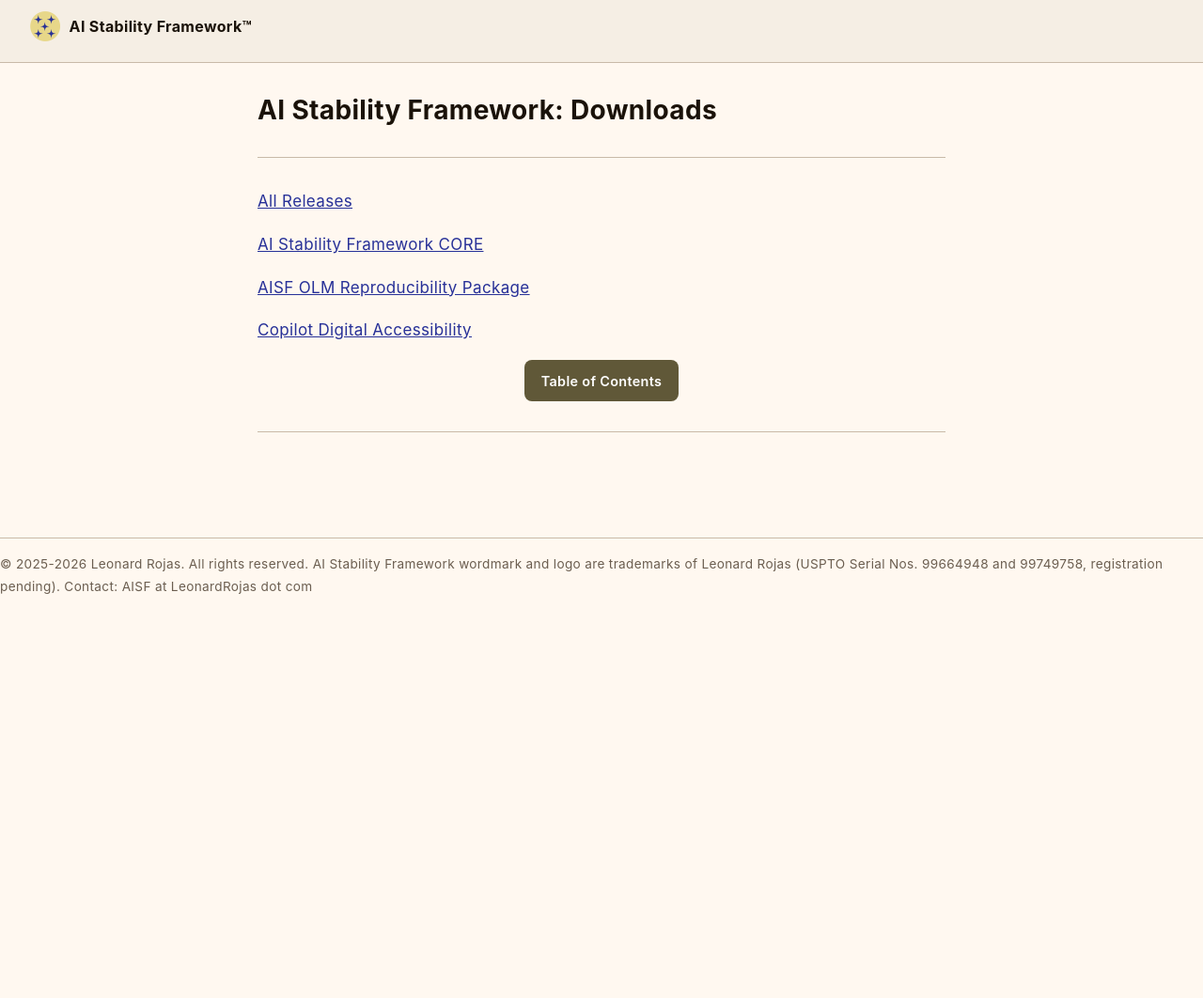
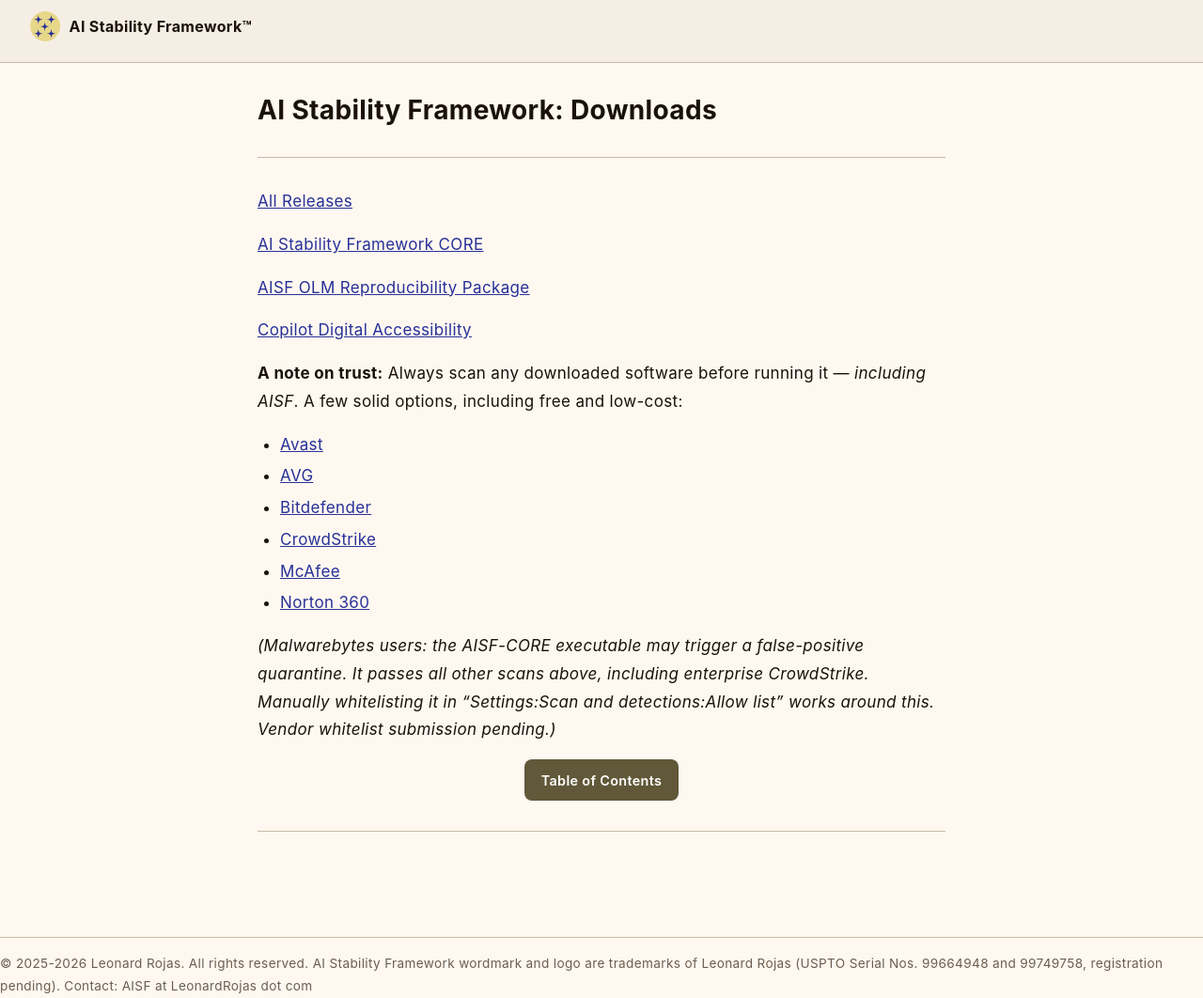
Before and after one commit to rojaslen/AISF-WEB, a Jekyll site: the page built from apx01-downloads.md, in a window 1280 px wide. Shown: the whole page at 94% size. Built offline with Jekyll 4.4.1, drawn with Linux system fonts in a browser that asks for light colours; some web fonts are replaced; before the commit the page ends 900 px from its top, so only the background shows below that.

Commit message:
Ch10: HTM/Meso Chat integration placeholder + trust note to apx01
- ch10-tryit.md: add Coming Soon button (.demo-btn), teaser line, HTM
  entry in That's Just For Starters; move trust note to apx01-downloads;
  remove color scheme/contrast ratio verbiage; restructure section order
- apx01-downloads.md: add trust note + scanner list before nav
- assets/css/style.css: add .demo-btn class (centered, harvest gold,
  disabled/non-interactive state)
- .claude/CLAUDE.md: update HTM integration status note; add TODO section
- assets/images/Rojas_AI_heraldry_512_round2.ico: add heraldry icon asset

Co-Authored-By: Claude Sonnet 4.6 <noreply@anthropic.com>

```diff
--- a/apx01-downloads.md
+++ b/apx01-downloads.md
@@ -16,6 +16,17 @@ nav_order: 2
 
 [Copilot Digital Accessibility](https://github.com/rojaslen/AISF-downloads/releases/tag/AISF-CDA-v1.0){: target="_blank" rel="noopener noreferrer" }
 
+**A note on trust:** Always scan any downloaded software before running it — *including AISF*. A few solid options, including free and low-cost:
+
+- [Avast](https://www.avast.com/en-us/index#pc){: target="_blank" rel="noopener noreferrer" }
+- [AVG](https://www.avg.com/en-us/homepage#pc){: target="_blank" rel="noopener noreferrer" }
+- [Bitdefender](https://www.bitdefender.com/){: target="_blank" rel="noopener noreferrer" }
+- [CrowdStrike](https://www.crowdstrike.com/){: target="_blank" rel="noopener noreferrer" }
+- [McAfee](https://www.mcafee.com/){: target="_blank" rel="noopener noreferrer" }
+- [Norton 360](https://us.norton.com/){: target="_blank" rel="noopener noreferrer" }
+
+*(Malwarebytes users: the AISF-CORE executable may trigger a false-positive quarantine. It passes all other scans above, including enterprise CrowdStrike. Manually whitelisting it in "Settings:Scan and detections:Allow list" works around this. Vendor whitelist submission pending.)*
+
 <nav>
 <div class="toc-link"><a href="/#toc">Table of Contents</a></div>
 </nav>
--- a/assets/css/style.css
+++ b/assets/css/style.css
@@ -302,7 +302,8 @@ strong {
 .chapter-nav a,
 .chapter-nav a:visited,
 .toc-link a,
-.toc-link a:visited {
+.toc-link a:visited,
+.demo-btn {
   display: inline-flex;
   align-items: center;
   justify-content: center;
@@ -330,6 +331,16 @@ strong {
 .toc-link a:focus-visible {
   outline: 2px solid var(--color-link);
   outline-offset: 2px;
+}
+
+/* --- Demo placeholder button (non-interactive; shares button base styles above) --- */
+.demo-btn {
+  display: block;
+  margin: 0 auto;
+  width: fit-content;
+  border: none;
+  cursor: default;
+  opacity: 0.75;
 }
 
 /* --- Footer --- */
```
Also changed, not shown: ch10-tryit.md (+14 -18 lines), .claude/CLAUDE.md, assets/images/Rojas_AI_heraldry_512_round2.ico (added).
